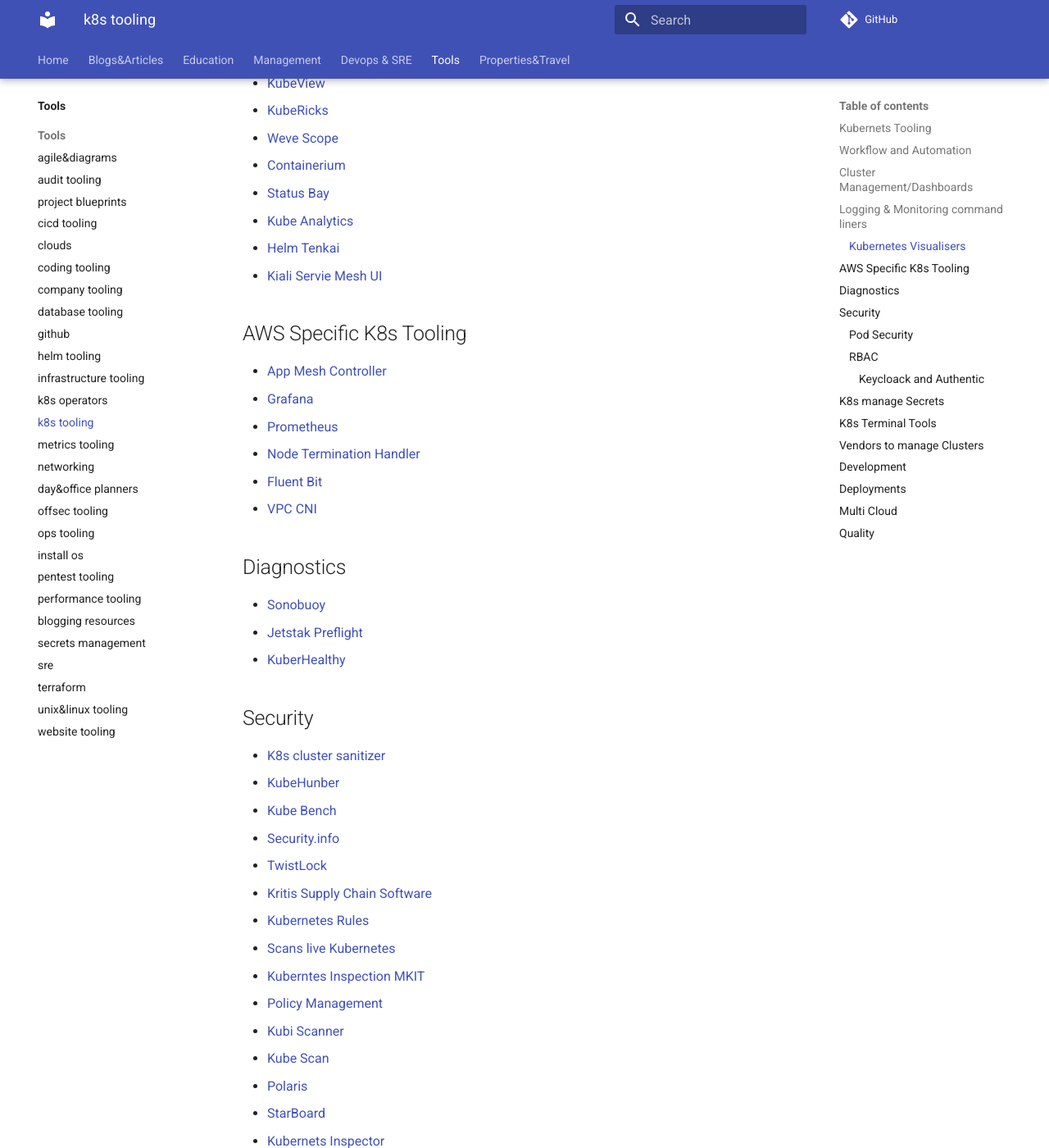
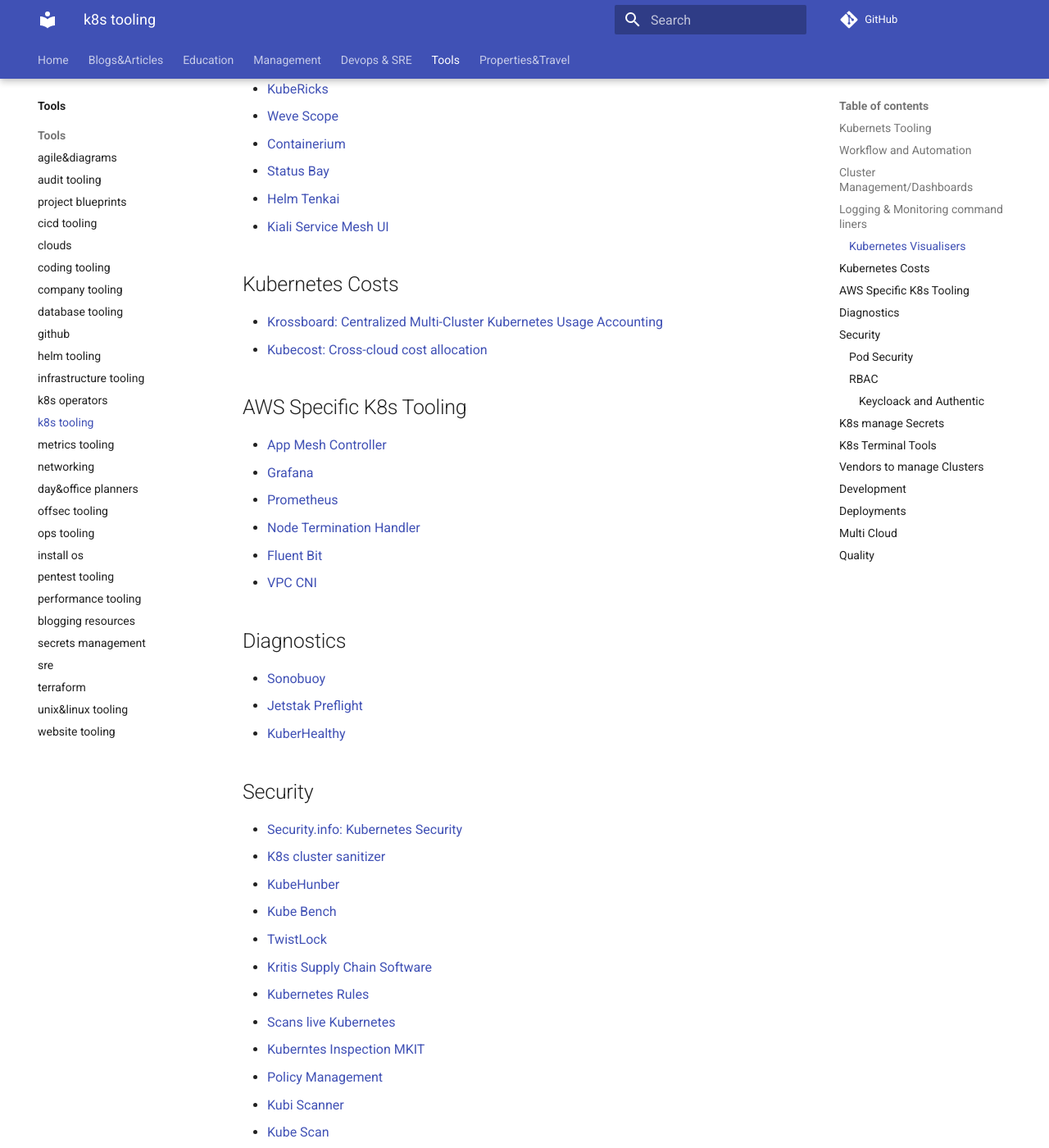
Before and after one commit to ivankatliarchuk/knowledge-base, an MkDocs documentation site: the page built from docs/tools/k8s.md, in a window 1280 px wide and 1400 px high, scrolled down 1248 px. Shown: the whole window at 82% size. Built offline with MkDocs 1.6.1 and Material for MkDocs 9.7.7, drawn with Linux system fonts in a browser that asks for light colours; comment, search, counter and statistics services are not loaded; some of the changed text lies outside the part shown.

Commit message:
tags in experimental

```diff
--- a/docs/tools/k8s.md
+++ b/docs/tools/k8s.md
@@ -49,9 +47,13 @@
 - [Weve Scope](https://github.com/weaveworks/scope)
 - [Containerium](https://github.com/containerum/containerum)
 - [Status Bay](https://github.com/similarweb/statusbay)
-- [Kube Analytics](https://github.com/rchakode/kube-opex-analytics)
 - [Helm Tenkai](https://github.com/softplan/tenkai)
-- [Kiali Servie Mesh UI](https://kiali.io/)
+- [Kiali Service Mesh UI](https://kiali.io/)
+
+## Kubernetes Costs
+
+- [Krossboard: Centralized Multi-Cluster Kubernetes Usage Accounting](https://github.com/rchakode/kube-opex-analytics)
+- [Kubecost: Cross-cloud cost allocation](https://github.com/kubecost/cost-model)
 
 ## AWS Specific K8s Tooling
 
@@ -70,10 +72,10 @@
 
 ## Security
 
+- [Security.info: Kubernetes Security](https://kubernetes-security.info/)
 - [K8s cluster sanitizer](https://github.com/ik-kubernetes/popeye)
 - [KubeHunber](https://github.com/aquasecurity/kube-hunter)
 - [Kube Bench](https://github.com/aquasecurity/kube-bench)
-- [Security.info](https://kubernetes-security.info/)
 - [TwistLock](https://www.twistlock.com/2018/06/21/securing-istio-twistlock/)
 - [Kritis Supply Chain Software](https://github.com/grafeas/kritis)
 - [Kubernetes Rules](https://github.com/circa10a/k8s-label-rules-webhook)
--- a/mkdocs.yml
+++ b/mkdocs.yml
@@ -71,6 +71,8 @@
   - awesome-pages:
       collapse_single_pages: true
   - autolinks
+  - tags:
+      tags_file: tags.md
   # - pdf-export
   # - git-revision-date
   # - same-dir
@@ -100,6 +102,7 @@
     - index.md
     - quicklinks.md
     - awesome-pages.md
+    - tags.md
   - Blogs&Articles:
     - ... | blogs/*.md
   - Education:
```
Also changed, not shown: other parts of docs/tools/k8s.md (+0 -2 lines), docs/awesome-pages.md (+1 -1 lines), docs/quicklinks.md (+1 -1 lines), docs/tags.md (added, +5 -0 lines), docs/tools/website.tools.md (+1 -0 lines).
